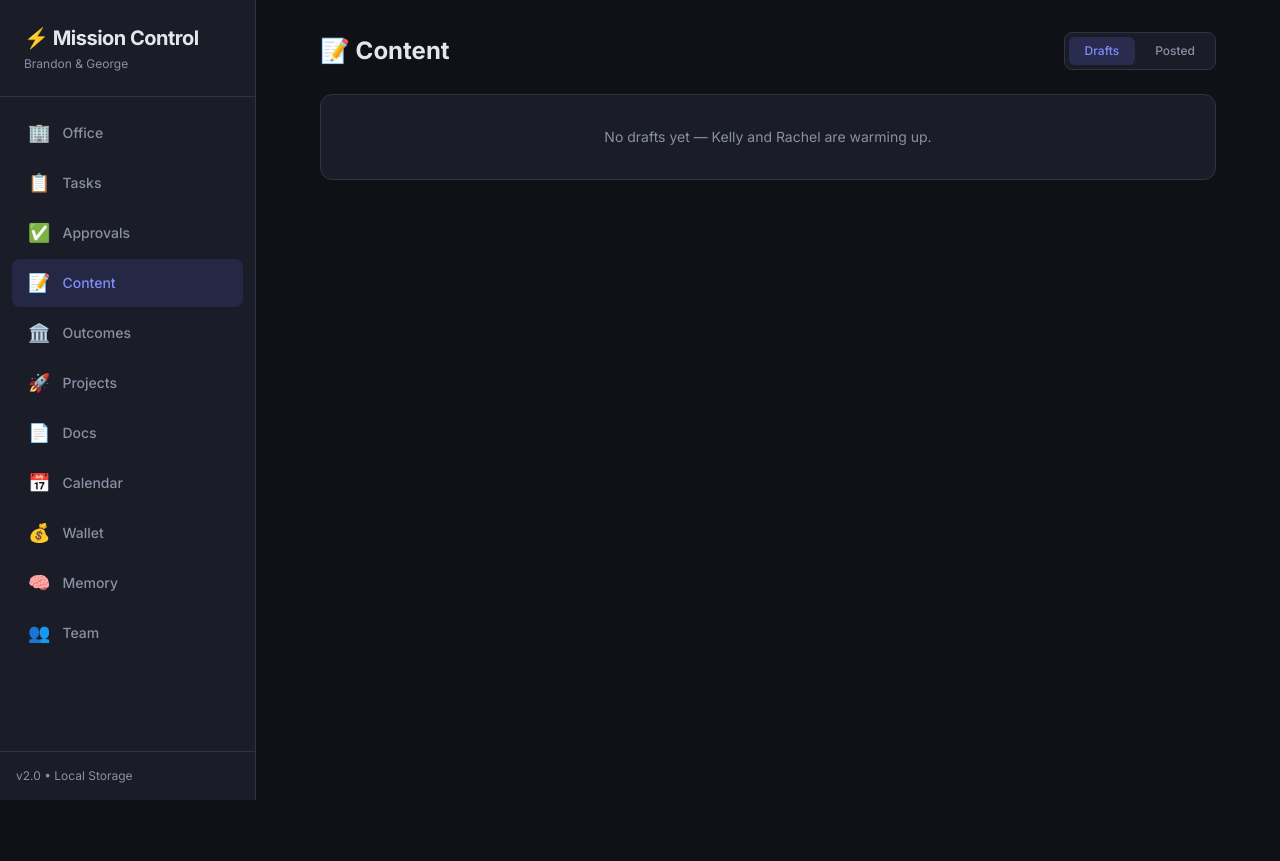
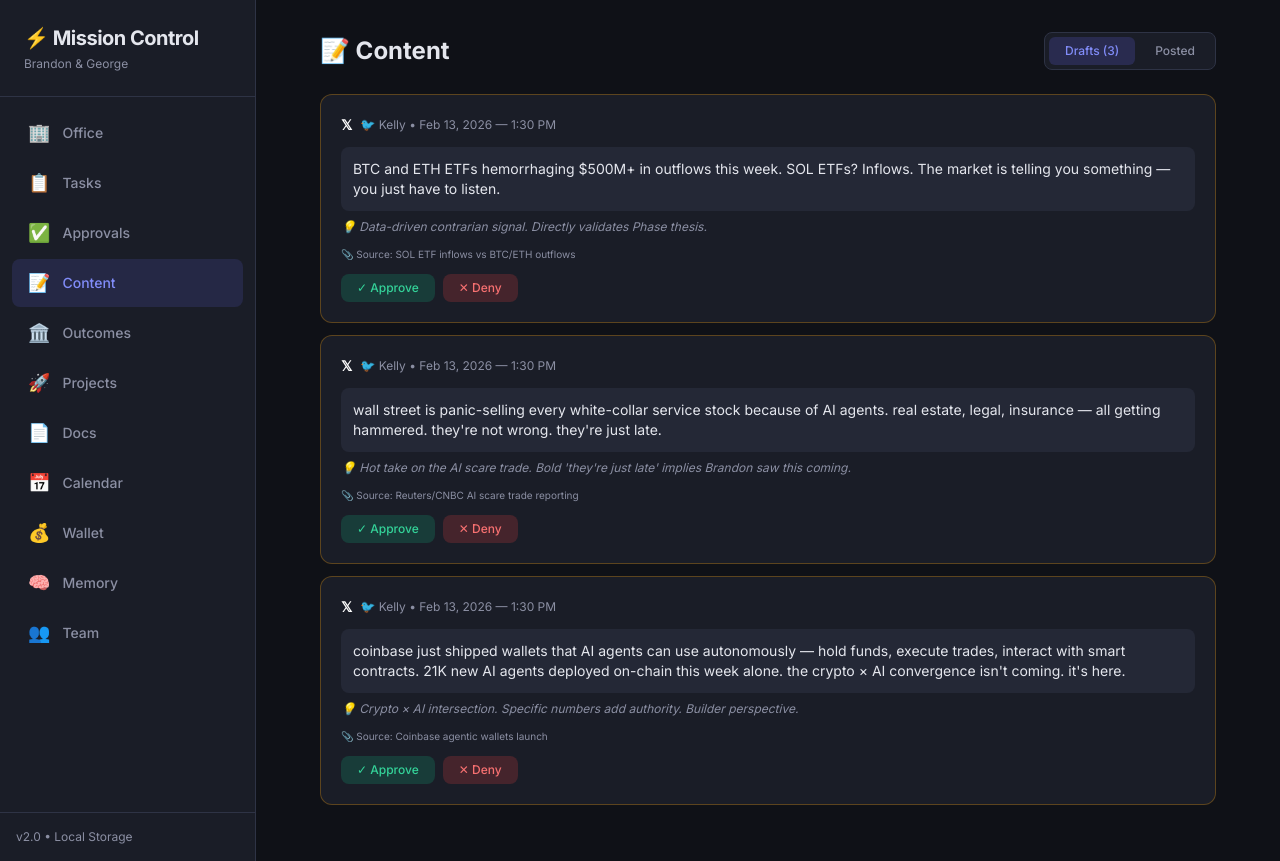
Before and after one commit to Devour6/mission-control, a Next.js app: page / in a window 1280 px wide. Both pictures are taken after a click on the button "📝 Content". Before the commit the page ends 800 px from the top, so only its background shows below. Built offline with nearby package versions, Linux system fonts and the light colour scheme.

Commit message:
Populate content drafts from Kelly, add angle/source fields

```diff
--- a/public/data/content.json
+++ b/public/data/content.json
@@ -1 +1,41 @@
-{"drafts": [], "posted": []}
+{
+  "drafts": [
+    {
+      "id": "kelly-2026-02-13-1",
+      "platform": "x",
+      "author": "Kelly",
+      "authorEmoji": "🐦",
+      "batch": "Midday Batch",
+      "date": "Feb 13, 2026 — 1:30 PM",
+      "text": "BTC and ETH ETFs hemorrhaging $500M+ in outflows this week. SOL ETFs? Inflows. The market is telling you something — you just have to listen.",
+      "angle": "Data-driven contrarian signal. Directly validates Phase thesis.",
+      "source": "SOL ETF inflows vs BTC/ETH outflows",
+      "status": "pending"
+    },
+    {
+      "id": "kelly-2026-02-13-2",
+      "platform": "x",
+      "author": "Kelly",
+      "authorEmoji": "🐦",
+      "batch": "Midday Batch",
+      "date": "Feb 13, 2026 — 1:30 PM",
+      "text": "wall street is panic-selling every white-collar service stock because of AI agents. real estate, legal, insurance — all getting hammered. they're not wrong. they're just late.",
+      "angle": "Hot take on the AI scare trade. Bold 'they're just late' implies Brandon saw this coming.",
+      "source": "Reuters/CNBC AI scare trade reporting",
+      "status": "pending"
+    },
+    {
+      "id": "kelly-2026-02-13-3",
+      "platform": "x",
+      "author": "Kelly",
+      "authorEmoji": "🐦",
+      "batch": "Midday Batch",
+      "date": "Feb 13, 2026 — 1:30 PM",
+      "text": "coinbase just shipped wallets that AI agents can use autonomously — hold funds, execute trades, interact with smart contracts. 21K new AI agents deployed on-chain this week alone. the crypto × AI convergence isn't coming. it's here.",
+      "angle": "Crypto × AI intersection. Specific numbers add authority. Builder perspective.",
+      "source": "Coinbase agentic wallets launch",
+      "status": "pending"
+    }
+  ],
+  "posted": []
+}
--- a/src/components/ContentTab.tsx
+++ b/src/components/ContentTab.tsx
@@ -77,7 +77,8 @@ export default function ContentTab() {
                         <span className="text-xs text-[#8b8fa3]">{d.authorEmoji} {d.author} • {d.date}</span>
                       </div>
                       <p className="text-sm text-[#e4e6ed] whitespace-pre-wrap mb-2 bg-[#242836] rounded-lg p-3">{d.text}</p>
-                      {d.rationale && <p className="text-xs text-[#8b8fa3] italic mb-3">💡 {d.rationale}</p>}
+                      {(d.rationale || d.angle) && <p className="text-xs text-[#8b8fa3] italic mb-3">💡 {d.rationale || d.angle}</p>}
+                      {d.source && <p className="text-[10px] text-[#8b8fa3] mb-3">📎 Source: {d.source}</p>}
                       <div className="flex gap-2">
                         <button onClick={() => handleAction(d.id, "approved")} className="px-4 py-1.5 bg-emerald-500/20 hover:bg-emerald-500/30 text-emerald-400 rounded-lg text-xs font-medium transition-colors">✓ Approve</button>
                         <button onClick={() => handleAction(d.id, "denied")} className="px-4 py-1.5 bg-red-500/20 hover:bg-red-500/30 text-red-400 rounded-lg text-xs font-medium transition-colors">✕ Deny</button>
--- a/src/lib/types.ts
+++ b/src/lib/types.ts
@@ -88,6 +88,9 @@ export interface ContentDraft {
   date: string;
   status: "pending" | "approved" | "denied";
   rationale?: string;
+  angle?: string;
+  source?: string;
+  batch?: string;
   resolvedAt?: string;
 }
 
```
